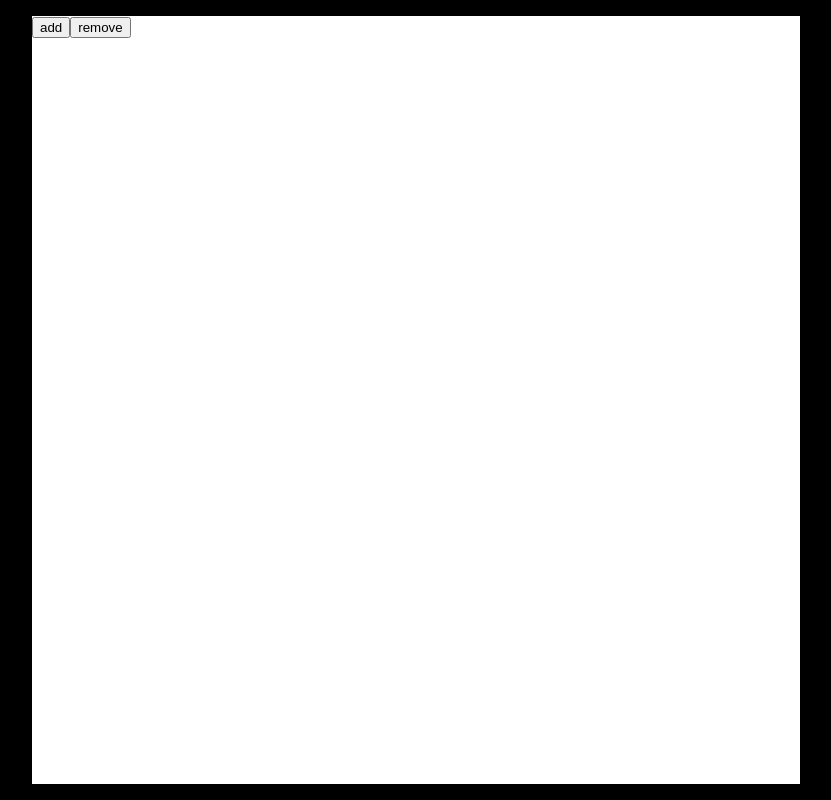
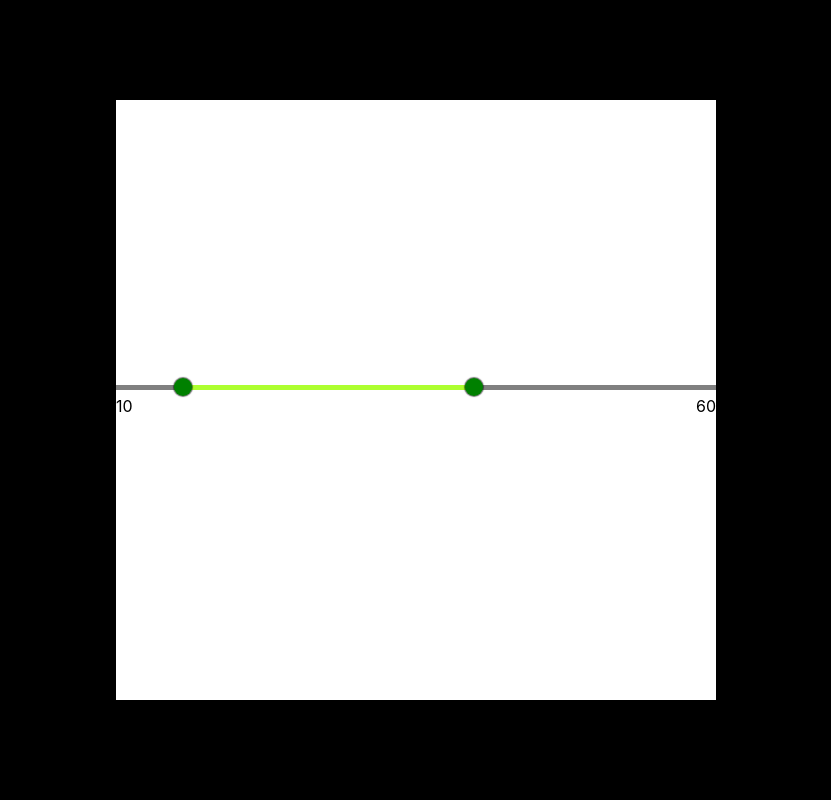
Before and after one commit to tahmdev/components, a React (Create React App) app: page / in a window 1280 px wide. Shown: the whole page, without its empty margins (224-1055 px from the left). Built offline with nearby package versions, Linux system fonts and the light colour scheme.

Commit message:
Added MultiRange component

```diff
--- a/src/App.css
+++ b/src/App.css
@@ -18,7 +18,14 @@ body,
 .container {
   background-color: white;
   width: 60%;
+  max-width: 600px;
   aspect-ratio: 1 / 1;
+  display: flex;
+  justify-content: center;
+  align-items: center;
+}
+.container > * {
+  flex: 1 1 auto;
 }
 .swipe-btn-wrapper {
   width: 100%;
@@ -65,3 +72,73 @@ body,
   color: black;
   background-color: rgb(223, 186, 64);
 }
+
+/*MultiRange*/
+.z3 {
+  z-index: 3;
+}
+.z4 {
+  z-index: 4;
+}
+.z5 {
+  z-index: 5;
+}
+.multirange-wrapper {
+  position: relative;
+  display: flex;
+  justify-content: center;
+  align-content: center;
+  height: 30px;
+}
+.thumb,
+.thumb::-webkit-slider-thumb {
+  -webkit-appearance: none;
+  -webkit-tap-highlight-color: transparent;
+  outline: none;
+}
+.thumb {
+  position: absolute;
+  height: 0;
+  width: 100%;
+  pointer-events: none;
+}
+.thumb::-webkit-slider-thumb {
+  background-color: green;
+  border-radius: 50%;
+  height: 18px;
+  width: 18px;
+  box-shadow: 0 0 1px 1px rgba(0, 0, 0, 0.534);
+  cursor: pointer;
+  pointer-events: all;
+}
+.thumb:focus::-webkit-slider-thumb {
+  outline: 2px solid black;
+}
+.slider {
+  width: 100%;
+  position: relative;
+}
+.slider-track,
+.slider-range {
+  position: absolute;
+  height: 5px;
+}
+.slider-track {
+  width: 100%;
+  background-color: grey;
+}
+.slider-range {
+  background-color: greenyellow;
+  z-index: 2;
+}
+.slider-right-value,
+.slider-left-value {
+  position: absolute;
+  margin-top: 0.7rem;
+}
+.slider-left-value {
+  left: 0%;
+}
+.slider-right-value {
+  right: 0%;
+}
--- a/src/App.tsx
+++ b/src/App.tsx
@@ -1,14 +1,18 @@
 import { useReducer, useState } from "react";
 import "./App.css";
+import { MultiRange } from "./components/MultiRange/MultiRange";
 import SwipeButton from "./components/SwipeButton/SwipeButton";
 import { Toast } from "./components/Toast/Toast";
 import { toastReducer } from "./components/Toast/ToastReducer";
 
 function App() {
-  const [currentComponent, setCurrentComponent] = useState("Toast");
+  const [currentComponent, setCurrentComponent] = useState("MultiRange");
   const [toastNotifs, dispatch] = useReducer(toastReducer, []);
   const fnl = (a: any) => console.log(a);
   const fnr = () => console.log("RIGHT");
+  const handleMultiRangeChange = (min: number, max: number) => {
+    console.log(min, max);
+  };
   return (
     <div className="App">
       <div className="container">
@@ -37,9 +41,18 @@ function App() {
             <Toast
               notifications={toastNotifs}
               dispatch={dispatch}
-              autoRemove={3000}
+              autoRemove={2000}
             />
           </>
+        )}
+        {currentComponent === "MultiRange" && (
+          <MultiRange
+            min={0}
+            max={100}
+            initMin={10}
+            initMax={60}
+            onChange={handleMultiRangeChange}
+          />
         )}
       </div>
     </div>
--- /dev/null
+++ b/src/components/MultiRange/MultiRange.tsx
@@ -0,0 +1,67 @@
+import React, { useEffect, useRef, useState } from "react";
+import { getPercent } from "../util";
+
+interface Props {
+  min: number;
+  max: number;
+  initMin: number;
+  initMax: number;
+  onChange: (...args: any[]) => any;
+}
+export const MultiRange: React.FC<Props> = ({
+  min,
+  max,
+  initMin,
+  initMax,
+  onChange,
+}) => {
+  let [minVal, setMinVal] = useState(initMin);
+  let [maxVal, setMaxVal] = useState(initMax);
+  let rangeRef = useRef<HTMLDivElement>(null);
+
+  useEffect(() => {
+    onChange(minVal, maxVal);
+    if (rangeRef.current) {
+      rangeRef.current.style.left = `${getPercent(minVal - min, max - min)}%`;
+      rangeRef.current.style.width = `${getPercent(
+        maxVal - minVal,
+        max - min
+      )}%`;
+    }
+  }, [minVal, maxVal]);
+
+  return (
+    <div className="multirange-wrapper">
+      <input
+        className={`thumb ${minVal > max / 1.4 ? "z5" : "z3"}`}
+        type="range"
+        min={min}
+        max={max}
+        value={minVal}
+        onChange={(e) => {
+          if (+e.target.value < minVal || +e.target.value <= +maxVal) {
+            setMinVal(+e.target.value);
+          }
+        }}
+      />
+      <input
+        className="thumb z4"
+        type="range"
+        min={min}
+        max={max}
+        value={maxVal}
+        onChange={(e) => {
+          if (+e.target.value > +maxVal || +e.target.value >= +minVal) {
+            setMaxVal(+e.target.value);
+          }
+        }}
+      />
+      <div className="slider">
+        <div className="slider-track" />
+        <div className="slider-range" ref={rangeRef} />
+        <div className="slider-left-value"> {minVal} </div>
+        <div className="slider-right-value"> {maxVal} </div>
+      </div>
+    </div>
+  );
+};
```
